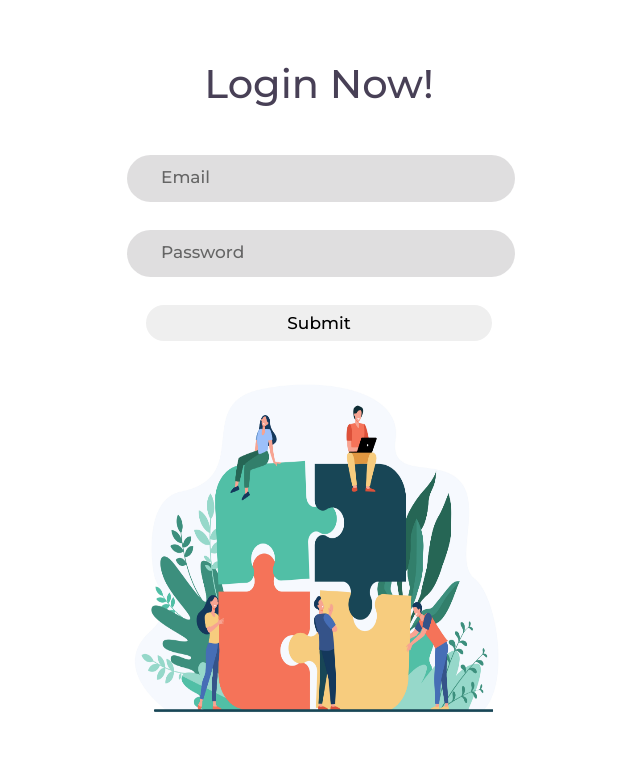
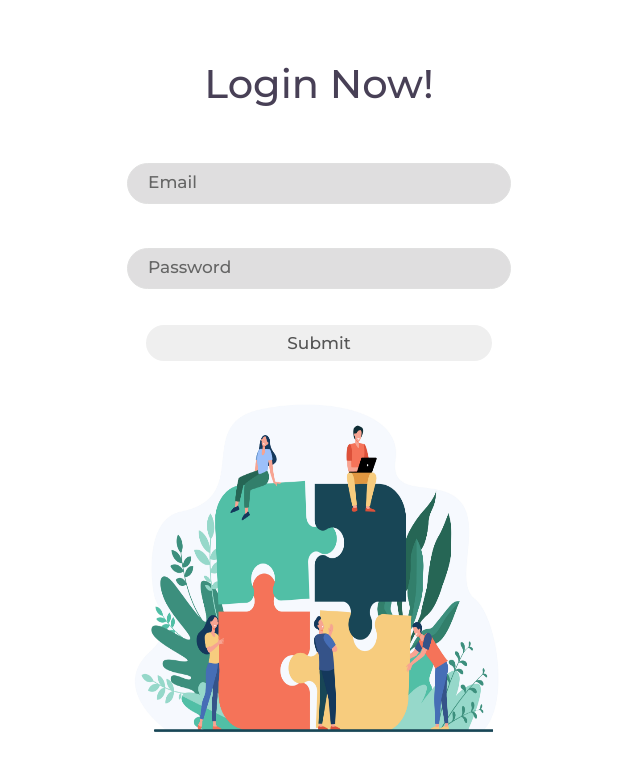
Before and after one commit to TijilM/GreenLight, a React (Create React App) app in the folder frontend/: page /login in a window 1280 px wide. Shown: the top 770 px of the page, without its empty margins (321-961 px from the left). Built offline with nearby package versions, Linux system fonts and the light colour scheme.

Commit message:
working on login page

```diff
--- a/frontend/src/pages/login/Style/login.module.css
+++ b/frontend/src/pages/login/Style/login.module.css
@@ -28,7 +28,7 @@
     width:100%
 }
 .inputBox::placeholder{
-    padding-left: 2rem;
+    padding-left: 0rem;
     color:black;
     font-family: "Montserrat";
     font-weight: 500;
@@ -38,25 +38,46 @@
     padding-top: 0.25rem;
     padding-bottom: 0.25rem;
 }
+input[type=text]:focus {
+    border: 3px solid #555;
+  }
+  input[type=text], select {
+    width: 100%;
+    padding: 12px 20px;
+    margin: 8px 0;
+    display: inline-block;
+    border: 1px solid #ccc;
+    border-radius: 30px;
+    box-sizing: border-box;
+  }
+  input[type=password], select {
+    width: 100%;
+    padding: 12px 20px;
+    margin: 8px 0;
+    display: inline-block;
+    border: 1px solid #ccc;
+    border-radius: 30px;
+    box-sizing: border-box;
+  }
 .btn{
     padding-top:0.5rem;
     padding-bottom:0.5rem;
     border-radius: 2rem;
     width: 90%;
     border: 0px;
-    color:black;
+    color:#555;
     font-size: 17px;
 
 }
 .btnContainer{
     padding-top: 1.5rem;
 }
+
 .btntext{
     font-family: "Montserrat";
     font-weight: 500;
     font-size: 17px;
 }
-
 .subContainer{
     padding: 2rem;
     width:40wv;
--- a/frontend/src/pages/login/index.js
+++ b/frontend/src/pages/login/index.js
@@ -35,7 +35,7 @@ function Login() {
             if (!response.data.error) {
               console.log(response.data)
               authCtx.login(response.data.key)
-              navigate('/', {replace: true})
+              navigate('/home', {replace: true})
 
               setPassword("");
               setEmail("");
@@ -100,7 +100,7 @@ function Login() {
 
                 {
                     loading &&
-                    <button type="submit" className={styles.btnContainer} disabled>
+                    <button type="submit" className={styles.btn} disabled>
                         <FontAwesomeIcon  icon={faSpinner}  className={styles.btntext}/>
                     </button>
                 }
```
Also changed, not shown: 1 other file (tests, documents, lock files or other folders).
